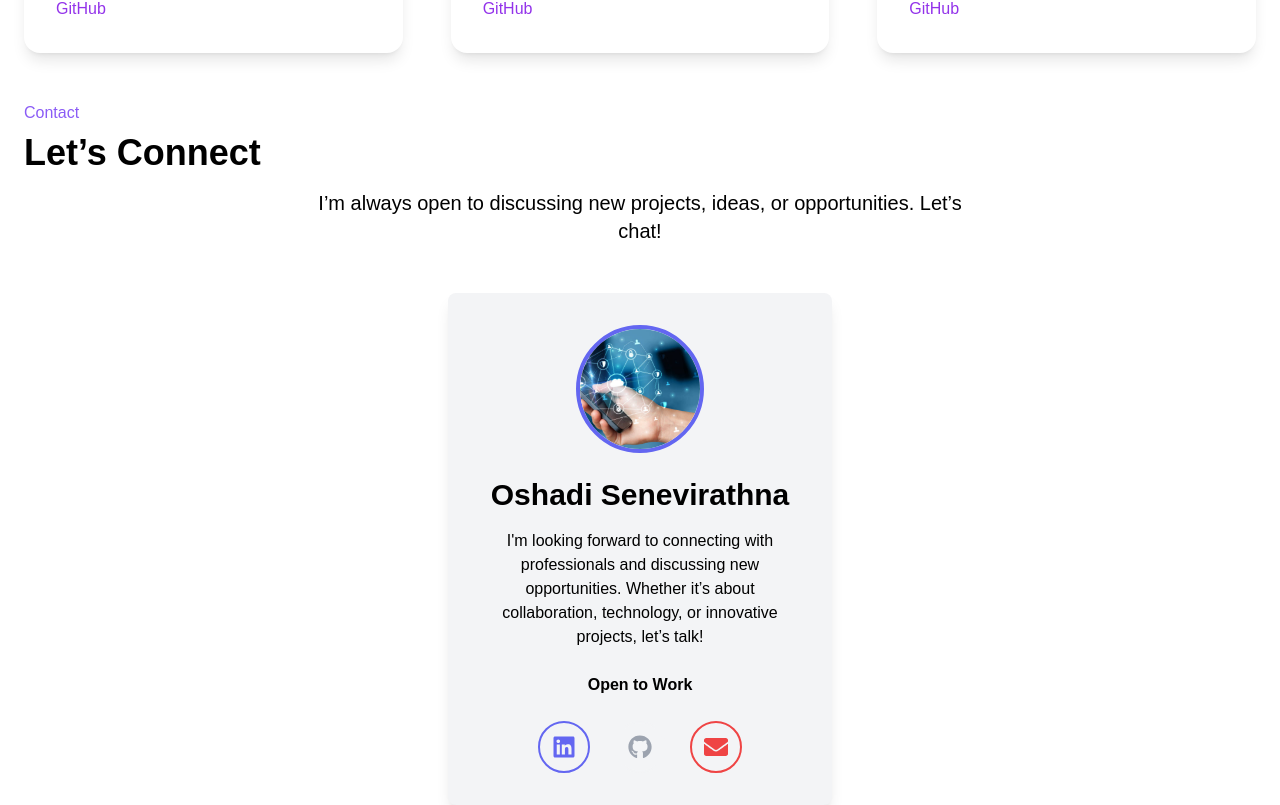
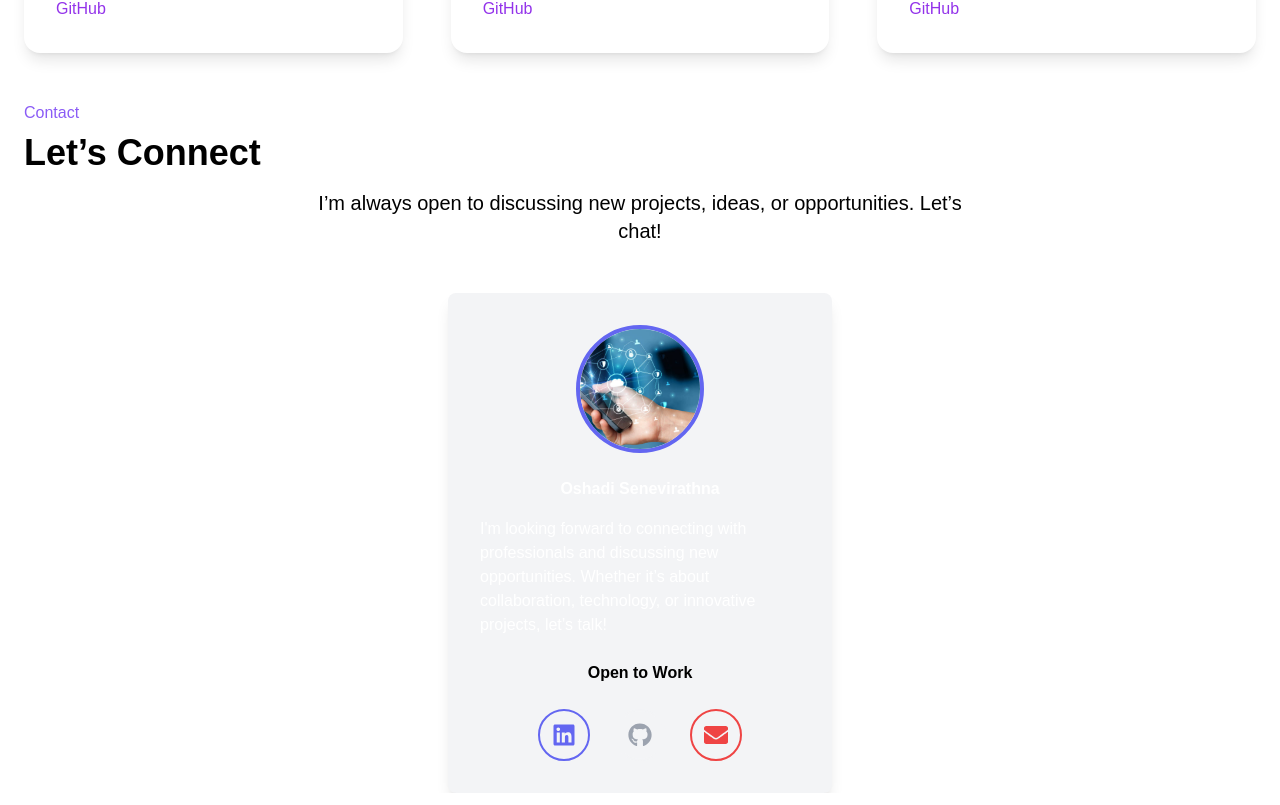
Before and after one commit to Oshadi-Senevirathna-09/oshadi-senevirathna-n, a Next.js app: page / in a window 1280 px wide. Shown: the part 2891-3696 px from the top of the page. Built offline with nearby package versions, Linux system fonts and the light colour scheme.

Commit message:
finalized

```diff
--- a/pages/index.js
+++ b/pages/index.js
@@ -446,10 +446,10 @@ export default function Home() {
           />
         </div>
 
-        <h2 className="text-3xl font-semibold text-black dark:text-white text-center mb-4">
+        <h2 className={`${darkMode ? "text-black" : "text-white"}text-3xl font-semibold text-center mb-4`}>
           Oshadi Senevirathna
         </h2>
-        <p className="text-black dark:text-white text-center mb-6">
+        <p className={`${darkMode ? "text-black" : "text-white"}text-center mb-6`}>
           I'm looking forward to connecting with professionals and discussing new opportunities. Whether it’s about collaboration, technology, or innovative projects, let’s talk!
         </p>
 
```
